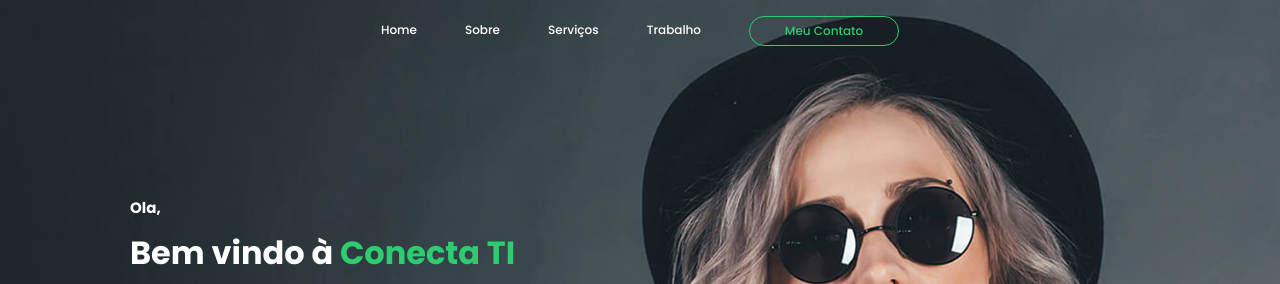
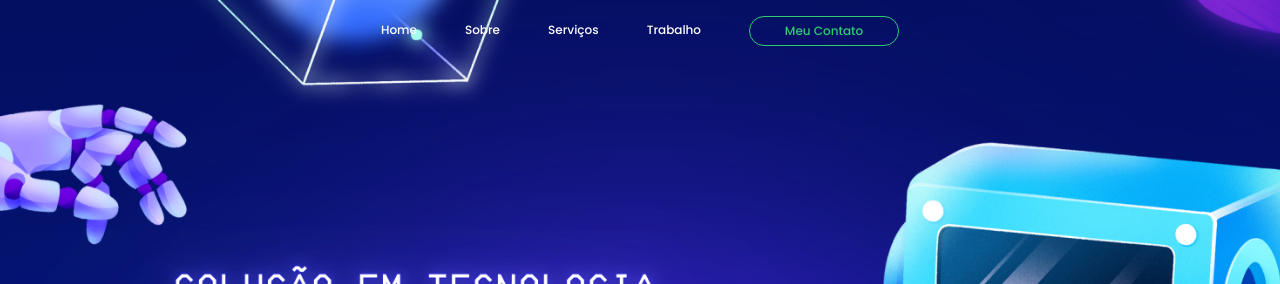
Before and after one commit to higorsantosti/ConectaTI, a plain HTML site: page index.html in a window 1280 px wide. Shown: the top 284 px of the page. Drawn offline with nearby package versions, Linux system fonts and the light colour scheme.

Commit message:
alteracao img beckground robo

```diff
--- a/index.html
+++ b/index.html
@@ -35,10 +35,16 @@
 
         <div class="container-text">
             <div class="text">
-                <h3>Ola,</h3>
+        <!--         <h3>Ola,</h3>
                 <h1>Bem vindo à <span>Conecta TI</span></h1>
                 <p>Inovação e Solução.
-                  <br>A era da tecnologia.</p>
+                  <br>A era da tecnologia.</p>     -->
+
+                  <br>
+                  <br><br><br>
+                  <br><br><br>
+                  <br>
+                  <br>
                 <div class="redes-social">
                     <a href="#"><i class="fa-brands fa-facebook"></i></a>
                     <a href="#"><i class="fa-brands fa-twitter"></i></a>
--- a/style.css
+++ b/style.css
@@ -16,7 +16,7 @@ body{
 
 
 .background {
-    background-image: url('background.jpg');
+    background-image: url('img1.png');
     background-size: cover;
     background-position: center;
     background-repeat: no-repeat; /* Adicione esta linha */
```
Also changed, not shown: img1.png (added).
